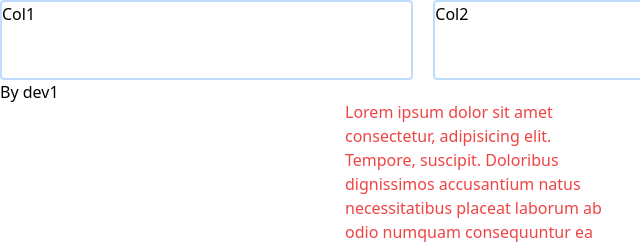
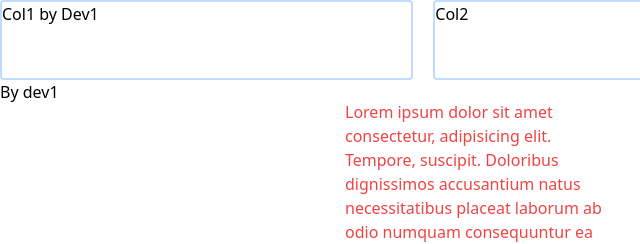
Before and after one commit to MyatNoeNwe19/tailwind3, a website: page src/index.html in a window 1280 px wide. Shown: the top 244 px of the page, 0-640 px from the left. Drawn offline with Linux system fonts and the light colour scheme.

Commit message:
updated index by dev1

```diff
--- a/src/index.html
+++ b/src/index.html
@@ -10,7 +10,7 @@
     <section>
         <div class="w-full grid grid-cols-3 gap-5 m-auto">
             <div class="border-blue-200 border-2 h-20 rounded">
-                Col1
+                Col1 by Dev1
             </div>
             <div class="border-blue-200 border-2 h-20 rounded">
                 Col2
```
